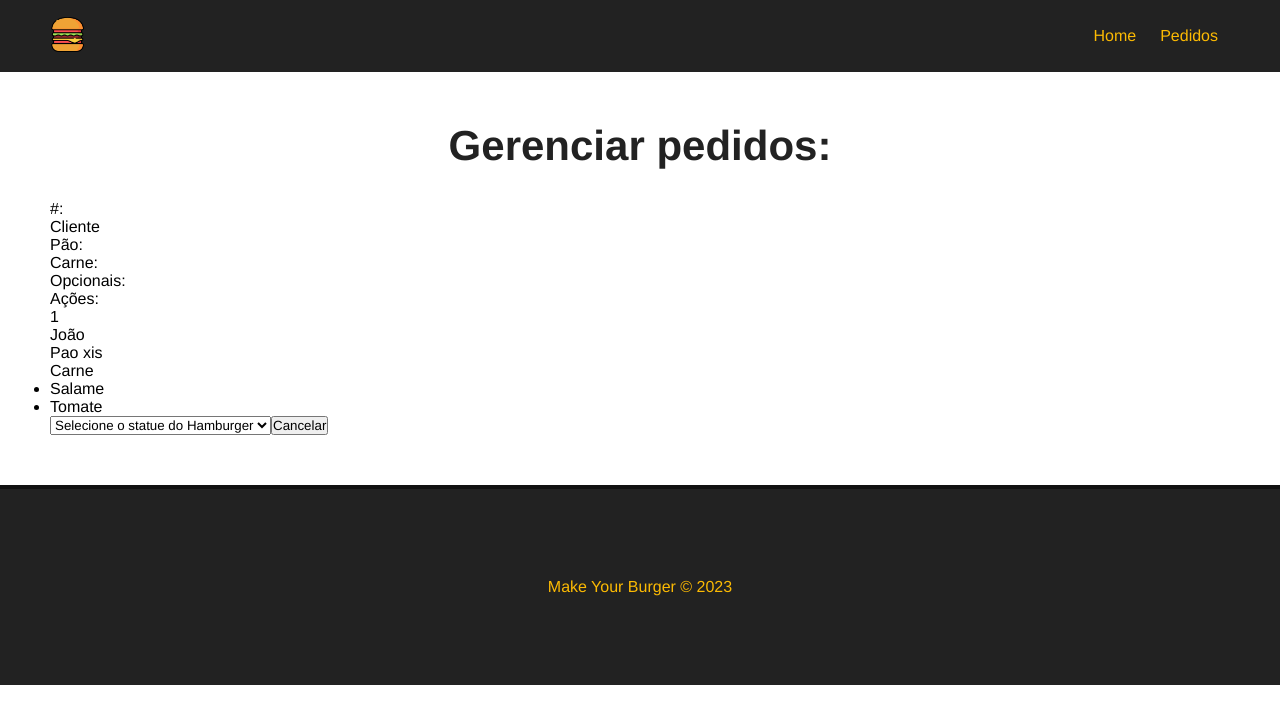
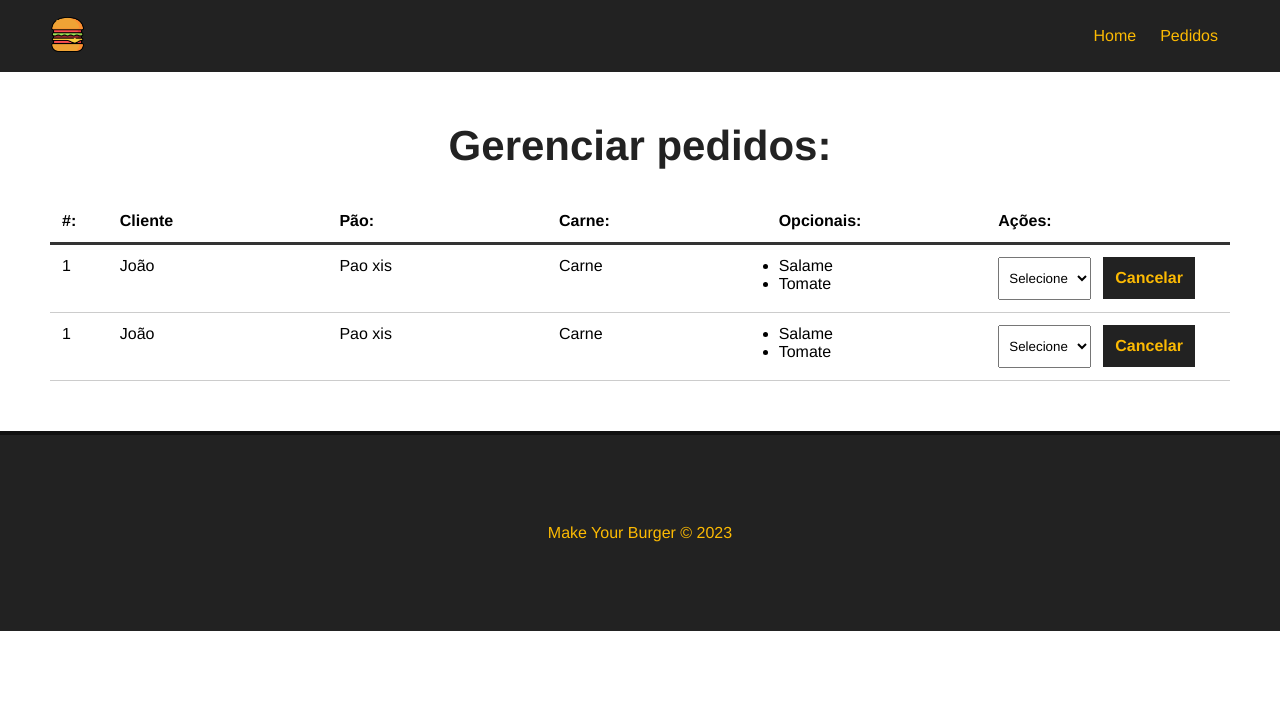
Before and after one commit to Jeanll7/vue-food, a Vue app: page /pedidos in a window 1280 px wide. Shown: the top 724 px of the page. Built offline with nearby package versions, Linux system fonts and the light colour scheme.

Commit message:
dashboard table

```diff
--- a/src/components/Dashboard.vue
+++ b/src/components/Dashboard.vue
@@ -47,7 +47,25 @@
       </div>
       <div>
         <select name="status" class="status">
-          <option value="">Selecione o statue do Hamburger</option>
+          <option value="">Selecione</option>
+        </select>
+        <button class="delete-btn">Cancelar</button>
+      </div>
+    </div>
+    <div class="burger-table-row">
+      <div class="order-number">1</div>
+      <div>João</div>
+      <div>Pao xis</div>
+      <div>Carne</div>
+      <div>
+        <ul>
+          <li>Salame</li>
+          <li>Tomate</li>
+        </ul>
+      </div>
+      <div>
+        <select name="status" class="status">
+          <option value="">Selecione</option>
         </select>
         <button class="delete-btn">Cancelar</button>
       </div>
@@ -66,4 +84,54 @@ export default {
   max-width: 1200px;
   margin: 0 auto;
 }
+
+#burger-table-heading,
+#burger-table-rows,
+.burger-table-row {
+  display: flex;
+  flex-wrap: wrap;
+}
+
+#burger-table-heading {
+  font-weight: bold;
+  padding: 12px;
+  border-bottom: 3px solid #333;
+}
+
+.burger-table-row {
+  width: 100%;
+  padding: 12px;
+  border-bottom: 1px solid #ccc;
+}
+#burger-table-heading div,
+.burger-table-row div {
+  width: 19%;
+}
+
+#burger-table-heading .order-id,
+.burger-table-row .order-number {
+  width: 5%;
+}
+
+select {
+  padding: 12px 6px;
+  margin-right: 12px;
+}
+
+.delete-btn {
+  background-color: #222;
+  color: #fcba03;
+  font-weight: bold;
+  border: 2px solid #222;
+  padding: 10px;
+  font-size: 16px;
+  margin: 0 auto;
+  cursor: pointer;
+  transition: 0.5s;
+}
+
+.delete-btn:hover {
+  background-color: transparent;
+  color: #222;
+}
 </style>
```
